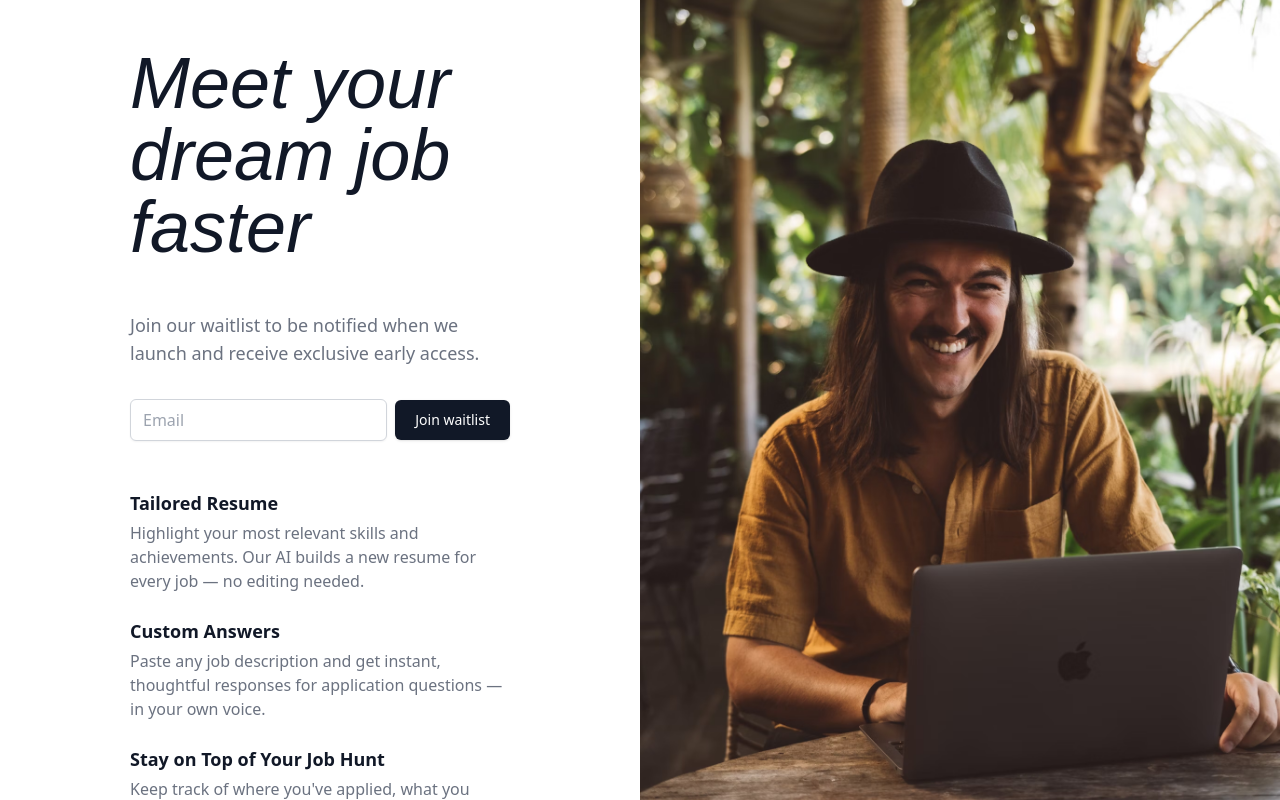
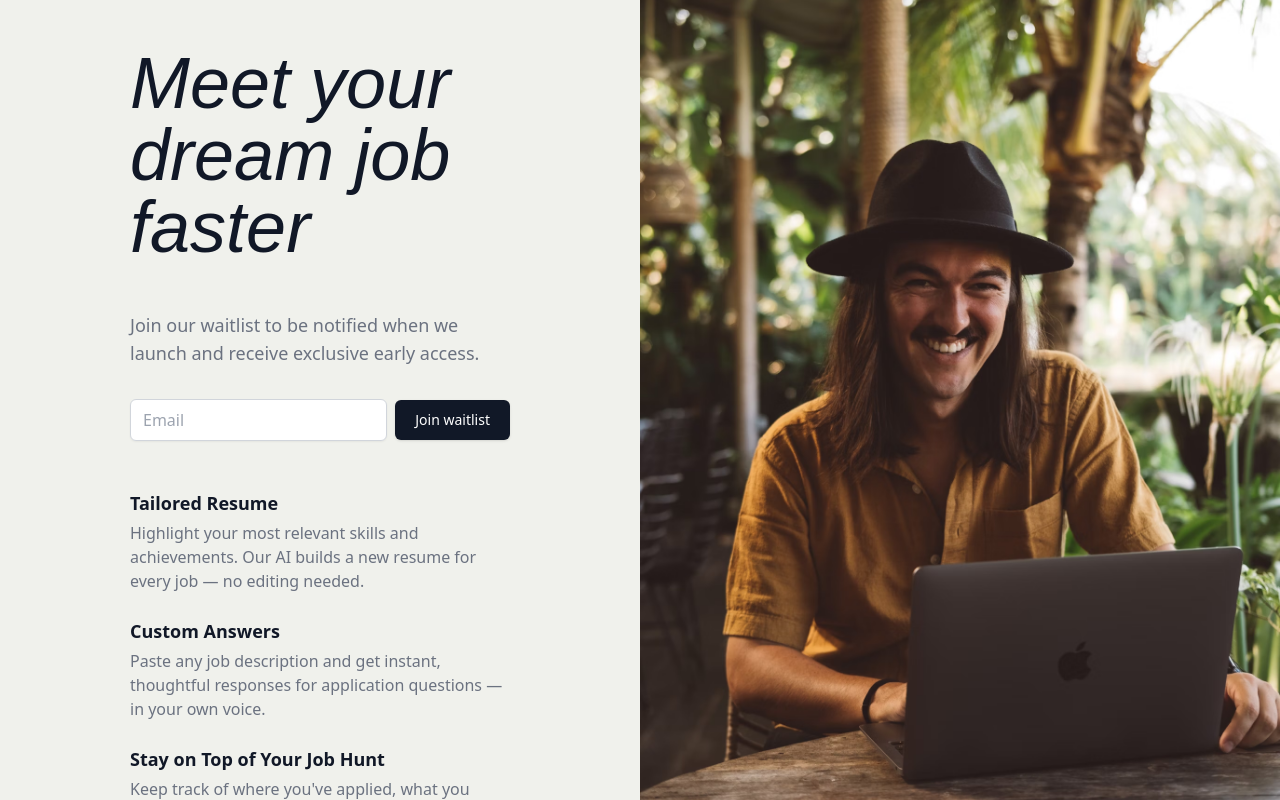
Before and after one commit to ilya-zoria/job-app-assistant, a React (Vite) app: page / in a window 1280 px wide. Built offline with nearby package versions, Linux system fonts and the light colour scheme; no server answers; a web font is replaced by a local one.

Commit message:
style: update background color and footer text color in Waitlist component for improved aesthetics

```diff
--- a/src/pages/Waitlist.tsx
+++ b/src/pages/Waitlist.tsx
@@ -96,7 +96,7 @@ export default function Waitlist() {
   };
 
   return (
-    <div className="flex flex-col md:flex-row min-h-screen h-screen">
+    <div className="flex flex-col md:flex-row min-h-screen h-screen bg-[#F0F1EC]">
       {/* Left Column */}
       <div className="w-full max-w-[476px] flex flex-col justify-start md:justify-center px-10 md:px-12 py-6 md:py-10 h-screen md:h-full min-h-screen mx-auto overflow-y-auto">
         <div>
@@ -158,7 +158,7 @@ export default function Waitlist() {
           </div>
         </div>
         {/* Footer */}
-        <div className="flex w-full justify-between text-xs text-gray-400 mt-8">
+        <div className="flex w-full justify-between text-xs text-gray-500 mt-8">
           <span>
             Designed and built by <a href="https://ilyazoria.design/" target="_blank" rel="noopener noreferrer" className="underline hover:text-gray-600">Ilya Zoria</a>
           </span>
```
